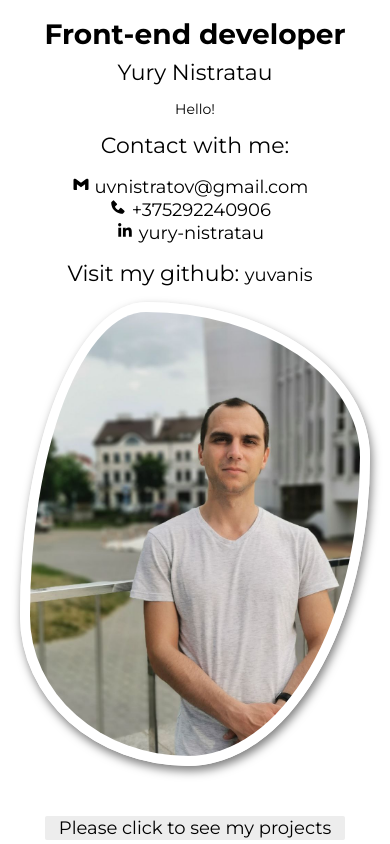
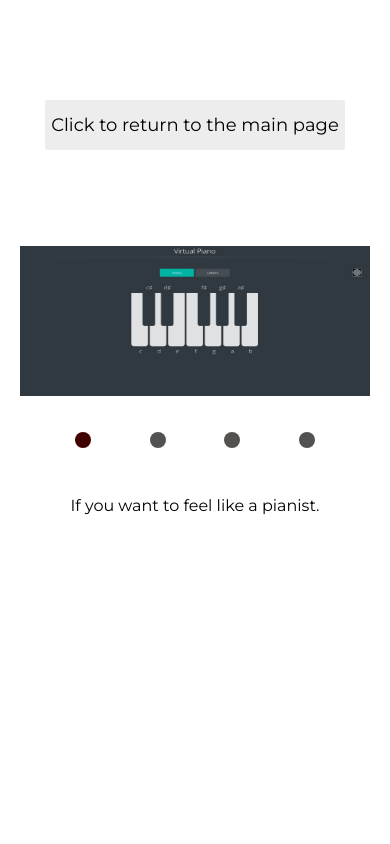
Before and after one commit to yuvanis/business-card-website, a plain HTML site: page index.html in a window 390 px wide. Both pictures are taken after a click on the button "Please click to see my projects". Drawn offline with Linux system fonts and the light colour scheme.

Commit message:
feat: add slider with projects

```diff
--- a/index.html
+++ b/index.html
@@ -47,13 +47,61 @@
             <img class="person__box-img" src="./assets/photo_cv.jpg" alt="my-photo">
           </div>
         </div>
-        <button class="button" type="button">Please click to see my projects</button>
+        <button class="button" id="down" type="button">Please click to see my projects</button>
       </section>
       <section class="projects">
-        Lorem ipsum, dolor sit amet consectetur adipisicing elit. Ipsam sapiente consectetur quis aliquam quaerat. Soluta velit veritatis molestiae adipisci explicabo assumenda perferendis voluptatum aliquam, quia eaque, sapiente obcaecati modi? Quisquam!
-        Maiores quam quis architecto iste reprehenderit alias saepe! Non, totam a reiciendis accusamus eaque fuga illum saepe suscipit voluptas, recusandae vitae illo iusto. Nemo aut doloribus blanditiis tempore perferendis suscipit!
+        <div class="projects__container">
+          <button class="button" id="up" type="button">Click to return to the main page</button>
+          <div class="slider-slider">
+            <input class="slider-slider__radio" id="slide1" type="radio" name="slide" checked>
+            <input class="slider-slider__radio" id="slide2" type="radio" name="slide">
+            <input class="slider-slider__radio" id="slide3" type="radio" name="slide">
+            <input class="slider-slider__radio" id="slide4" type="radio" name="slide">
+            <div class="slider-images">
+              <div class="slider-images__container">
+                <a class="slider-link" target="_blank" href="https://yuvanis.github.io/virtual-piano/">
+                  <img class="slider-img" src="./assets/piano.jpg" alt="piano">
+                </a>
+                <a class="slider-link" target="_blank" href="https://yuvanis.github.io/virtual-keyboard/">
+                  <img class="slider-img" src="./assets/keyboard.jpg" alt="keyboard">
+                </a>
+                <a class="slider-link" target="_blank" href="https://yuvanis.github.io/shelter/">
+                  <img class="slider-img" src="./assets/shelter.jpg" alt="slide">
+                </a>
+                <a class="slider-link" target="_blank" href="https://yuvanis.github.io/momentum/">
+                  <img class="slider-img" src="./assets/momentum.jpg" alt="slide">
+                </a>
+              </div>
+            </div>
+            <div class="slider-info">
+              <div class="slider-info__text">
+                <div class="text-container">
+                  <p class="text-container__title">If you want to feel like a pianist.</p>
+                  <p class="text-container__title">Or do you need to print something?</p>
+                  <p class="text-container__title">You can also take a pet.</p>
+                  <p class="text-container__title">You can use a copy of the Momentum app.</p>
+                </div>
+              </div>
+              <div class="slider-info__nav">
+                <label for="slide1">
+                  <div class="nav-item" id="item1"></div>
+                </label>
+                <label for="slide2">
+                  <div class="nav-item" id="item2"></div>
+                </label>
+                <label for="slide3">
+                  <div class="nav-item" id="item3"></div>
+                </label>
+                <label for="slide4">
+                  <div class="nav-item" id="item4"></div>
+                </label>
+              </div>
+            </div>
+          </div>
+        </div>
       </section>
     </div>
   </main>
+  <script src="script.js"></script>
 </body>
 </html>
--- /dev/null
+++ b/script.js
@@ -0,0 +1,11 @@
+const btnDown = document.getElementById('down');
+const btnUp = document.getElementById('up');
+const container = document.querySelector('.main__container');
+
+btnDown.addEventListener('click', () => {
+  container.style.marginTop = '-100vh';
+})
+
+btnUp.addEventListener('click', () => {
+  container.style.marginTop = '0';
+})
--- a/style.css
+++ b/style.css
@@ -28,6 +28,7 @@ ul {
 
 .main {
   height: 100vh;
+  width: 100%;
   overflow: hidden;
 }
 
@@ -162,6 +163,141 @@ ul {
   height: 100vh;
 }
 
+.projects__container {
+  margin: 100px auto;
+  text-align: center;
+}
+
+.projects button {
+  margin-bottom: 70px;
+}
+
+.slider-slider {
+  max-width: 50rem;
+  margin: 0 auto;
+}
+
+.slider-slider__radio {
+  display: none;
+}
+
+.slider-slider__radio:checked {
+  background: red;
+}
+
+.slider-images{
+  overflow: hidden;
+  margin-bottom: 1.5rem;
+}
+
+.slider-images__container {
+  display: flex;
+  width: 400%;
+  transition: all 0.5s;
+}
+
+.slider-link {
+  width: 25%;
+  padding: 0 0.5rem;
+}
+
+.slider-img {
+  width: 735px;
+  height: 395px;
+}
+
+.slider-info {
+  display: flex;
+  justify-content: space-between;
+  padding: 0 0.5rem;
+}
+
+.slider-info__text {
+  overflow: hidden;
+}
+
+.text-container {
+  width: 400%;
+  display: flex;
+  transition: all 0.5s;
+}
+
+.text-container__title {
+  font-size: 1.5rem;
+  width: 100%;
+  color: #000000;
+}
+
+.slider-info__nav {
+  display: flex;
+  justify-content: space-between;
+  width: 16rem;
+}
+
+.slider-info__nav label {
+  display: block;
+  height: 2rem;
+  width: 2rem;
+  cursor: pointer;
+  padding: 0.5rem;
+}
+
+.nav-item {
+  width: 1rem;
+  height: 1rem;
+  border-radius: 50%;
+  cursor: pointer;
+  background: #545151;
+  transition: all 0.5s;
+}
+
+.nav-item:hover {
+  background: #2E2D2D;
+}
+
+.nav-item:active {
+  background: #0F0F0F;
+}
+
+#slide1:checked ~ .slider-images .slider-images__container {
+  margin-left: 0;
+}
+#slide2:checked ~ .slider-images .slider-images__container {
+  margin-left: -100%;
+}
+#slide3:checked ~ .slider-images .slider-images__container {
+  margin-left: -200%;
+}
+#slide4:checked ~ .slider-images .slider-images__container {
+  margin-left: -300%;
+}
+
+#slide1:checked ~ .slider-info .slider-info__text .text-container  {
+  margin-left: 0;
+}
+#slide2:checked ~ .slider-info .slider-info__text .text-container  {
+  margin-left: -100%;
+}
+#slide3:checked ~ .slider-info .slider-info__text .text-container  {
+  margin-left: -200%;
+}
+#slide4:checked ~ .slider-info .slider-info__text .text-container {
+  margin-left: -300%;
+}
+
+#slide1:checked ~ .slider-info .slider-info__nav #item1 {
+  background: #400101;
+}
+#slide2:checked ~ .slider-info .slider-info__nav #item2 {
+  background: #400101;
+}
+#slide3:checked ~ .slider-info .slider-info__nav #item3 {
+  background: #400101;
+}
+#slide4:checked ~ .slider-info .slider-info__nav #item4 {
+  background: #400101;
+}
+
 @media screen and (max-width: 978px) {
 
   .person {
@@ -219,6 +355,39 @@ ul {
     margin-bottom: 15px;
   }
 
+  .slider-slider{
+    width: 100%;
+    padding: 1.6rem 0;
+  }
+
+  .slider-info {
+    flex-direction: column-reverse;
+    align-items: center;
+  }
+
+  .info-text {
+    margin-top: 1rem;
+    width: 100%;
+  }
+
+  .text-container__title {
+    font-size: 1rem;
+  }
+
+  .info-text__container {
+    text-align: center;
+    font-size: 1.2rem;
+  }
+
+  .slider-img {
+    width: 350px;
+    height: 150px;
+  }
+
+  .slider-info__nav {
+    margin-bottom: 1.5rem;
+  }
+
 }
 
 
```
Also changed, not shown: assets/keyboard.jpg (added), assets/momentum.jpg (added), assets/piano.jpg (added), assets/shelter.jpg (added).
